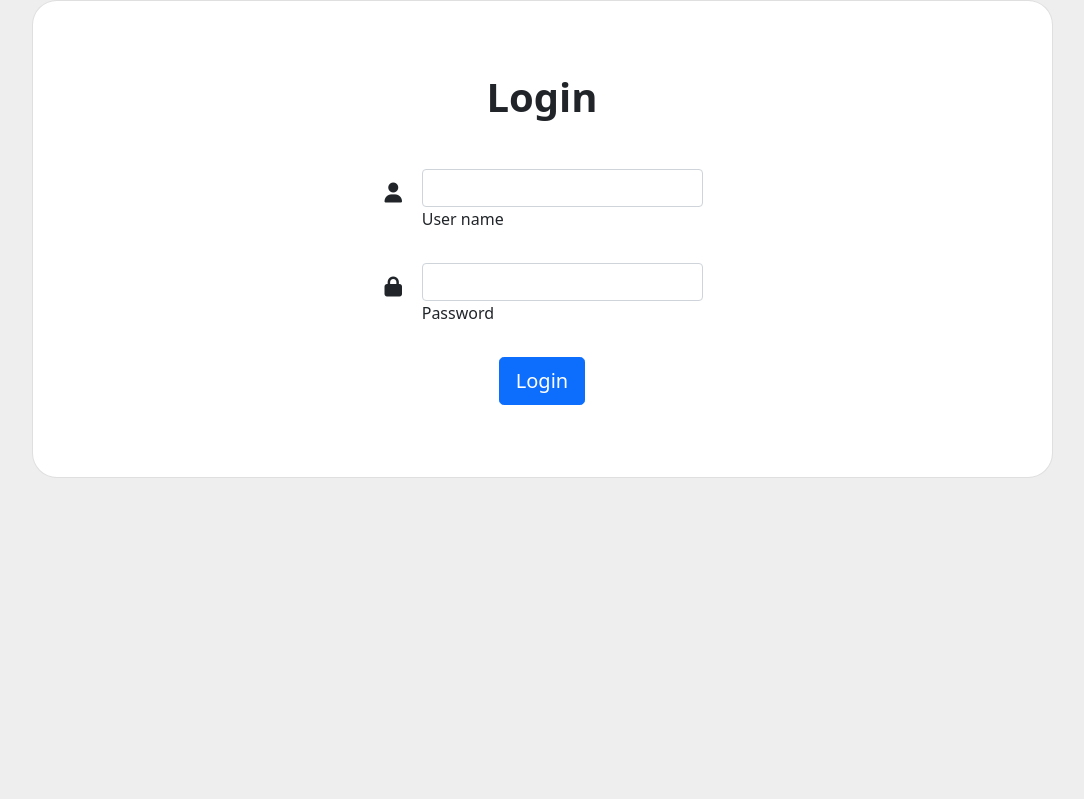
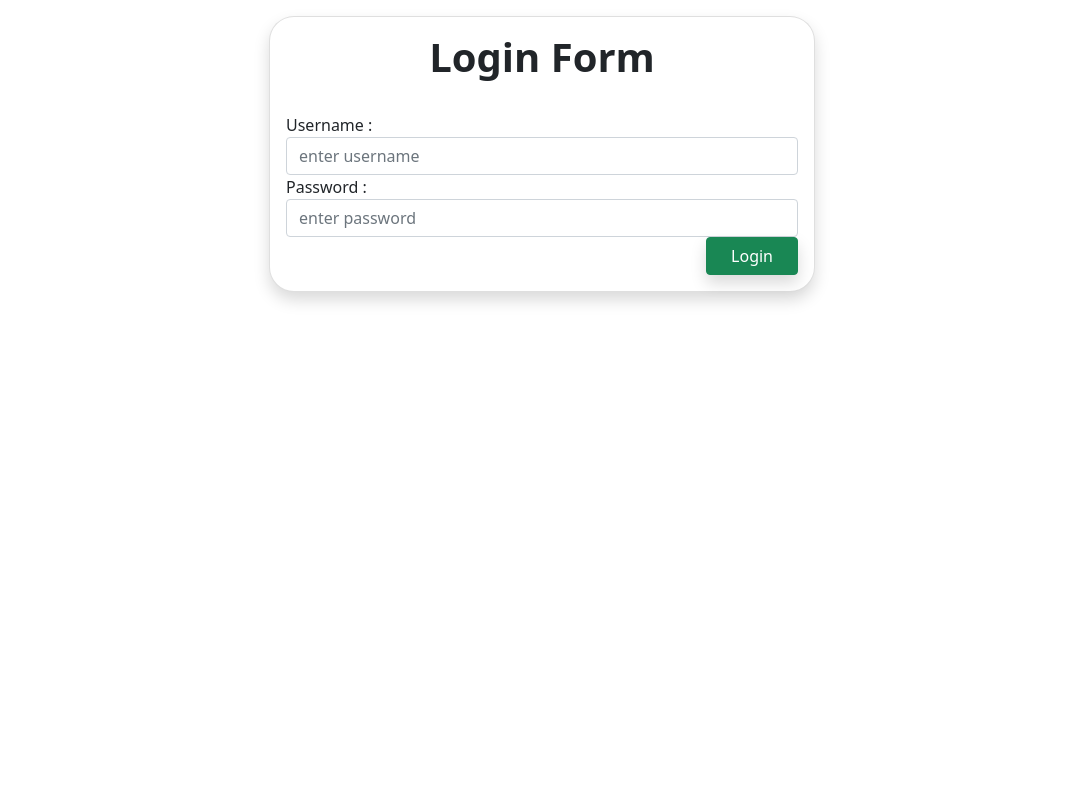
Before and after one commit to sayoojsyj/e_commerce-project-seed, a Django app: page /login in a window 1280 px wide. Shown: the whole page, without its empty margins (98-1182 px from the left). Run offline with Django 4.2, Linux system fonts and the light colour scheme; some libraries are stand-ins or nearby versions.

Commit message:
login progress

```diff
--- a/seedstore/store/controller/authview.py
+++ b/seedstore/store/controller/authview.py
@@ -1,7 +1,7 @@
 from django.shortcuts import render,redirect
 from django.contrib import messages
 from store.forms import CustomUserForm
-from django.contrib.auth import authenticate
+from django.contrib.auth import authenticate,login
 # Create your views here.
 
 def signup (request):
@@ -20,3 +20,19 @@ def signup (request):
         # form_details = CustomUserForm
     context = {'form' : form_details}
     return render(request,"signup.html", context)
+
+def login_view(request):
+    if request.method == 'POST':
+        name = request.POST.get('username')
+        pswrd = request.POST.get('password')
+
+        user = authenticate(request, username=name, password=pswrd )
+
+        if user is not None:
+            login(request, user)
+            messages.success(request, "logged in succesfully")
+            return redirect("/")
+        else:
+            messages.success(request, "invalid credentials")
+            return redirect('login')
+    return render(request, 'login.html')
--- a/seedstore/store/forms.py
+++ b/seedstore/store/forms.py
@@ -11,7 +11,7 @@ from django import forms
 
 
 class CustomUserForm(UserCreationForm):
-    phone_number = forms.CharField(max_length=15)  # Adjust max_length as needed
+    phone_number = forms.CharField(max_length=15)
     username = forms.CharField(widget=forms.TextInput(attrs={'class':'form-control my-2','placeholder':'enter a username '}))
     email = forms.CharField(widget=forms.TextInput(attrs={'class':'form-control my-2','placeholder':'enter email '}))
     password1 = forms.CharField(widget=forms.PasswordInput(attrs={'class':'form-control my-2','placeholder':'enter password '}))
--- a/seedstore/store/templates/login.html
+++ b/seedstore/store/templates/login.html
@@ -4,14 +4,15 @@
 <head>
     <meta charset="UTF-8">
     <meta name="viewport" content="width=device-width, initial-scale=1.0">
-    <title>signup</title>
+    <title>login</title>
     <link href="https://cdn.jsdelivr.net/npm/bootstrap@5.0.2/dist/css/bootstrap.min.css" rel="stylesheet" integrity="sha384-EVSTQN3/azprG1Anm3QDgpJLIm9Nao0Yz1ztcQTwFspd3yD65VohhpuuCOmLASjC" crossorigin="anonymous">
     <link rel="stylesheet" href="https://cdnjs.cloudflare.com/ajax/libs/font-awesome/6.3.0/css/all.min.css">
 
 </head>
 <body>
 
-        <section class="vh-100" style="background-color: #eee;">
+
+        {% comment %} <section class="vh-100" style="background-color: #eee;">
             <div class="container h-500">
             <div class="row d-flex justify-content-center align-items-center h-100">
                 <div class="col-lg-12 col-xl-11">
@@ -51,7 +52,7 @@
 
 
                             <div class="d-flex justify-content-center mx-4 mb-3 mb-lg-4">
-                            <button type="button" class="btn btn-primary btn-lg">Login</button>
+                            <button type="submit" class="btn btn-primary btn-lg">Login</button>
                             </div>
 
                         </form>
@@ -64,8 +65,53 @@
         </section>
 
 
-        <script src="https://cdn.jsdelivr.net/npm/bootstrap@5.0.2/dist/js/bootstrap.bundle.min.js" integrity="sha384-MrcW6ZMFYlzcLA8Nl+NtUVF0sA7MsXsP1UyJoMp4YLEuNSfAP+JcXn/tWtIaxVXM" crossorigin="anonymous"></script>
-</body>
+        <script src="https://cdn.jsdelivr.net/npm/bootstrap@5.0.2/dist/js/bootstrap.bundle.min.js" integrity="sha384-MrcW6ZMFYlzcLA8Nl+NtUVF0sA7MsXsP1UyJoMp4YLEuNSfAP+JcXn/tWtIaxVXM" crossorigin="anonymous"></script> {% endcomment %}
+
+
+
+
+
+        <div class="container">
+            <div class="row justify-content-center">
+                <div class="col-md-6 ">
+                    <div class="">
+                        <div class="card mt-3 shadow" style="border-radius: 25px;">
+                            <div class="card-body">
+                                <form action="" method="POST">
+                                    {% csrf_token %}
+                                    <div class="text-center">
+
+                                        <p class="text-center h1 fw-bold ">Login Form</p>
+                                    </div> <br>
+
+                                    <div class="form-group">
+                                        <label for="">Username :</label>
+                                        <input type="text" class="form-control" name="username" placeholder="enter username">
+
+                                    </div>
+
+                                    <div class="form-group">
+                                        <label for="">Password :</label>
+                                        <input type="text" class="form-control" name="password" placeholder="enter password">
+                                    </div>
+
+
+                                    <button type="submit" class="btn float-end shadow btn-success px-4">Login</button>
+                                </form>
+
+                            </div>
+
+                        </div>
+
+                    </div>
+
+                </div>
+
+            </div>
+
+        </div>
+
+    </body>
 
 
 </html>
--- a/seedstore/store/urls.py
+++ b/seedstore/store/urls.py
@@ -6,5 +6,6 @@ urlpatterns = [
     path ('',views.index,name='index'),
     # path ('signup', views.signup,name = 'signup'),
     path ('signup', authview.signup,name = 'signup'),
-    path ('login', views.loginn,name = 'login'),
+    # path ('login', views.loginn,name = 'login'),
+    path ('login', authview.login_view,name = 'login'),
 ]
```
Also changed, not shown: seedstore/store/templates/signup.html (+4 -4 lines).
